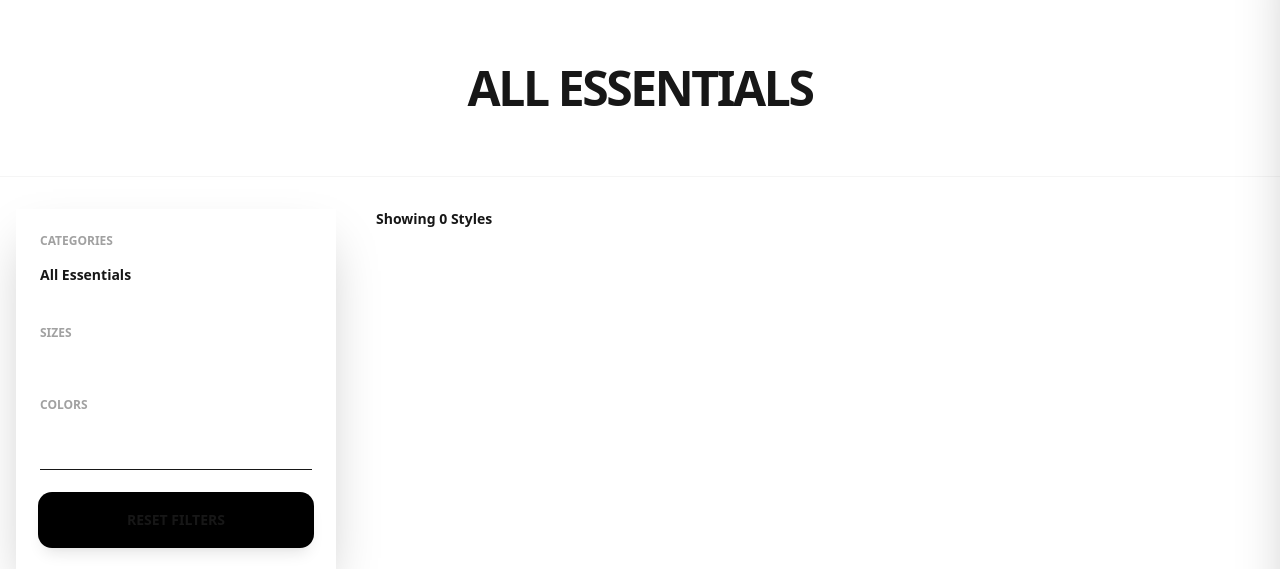
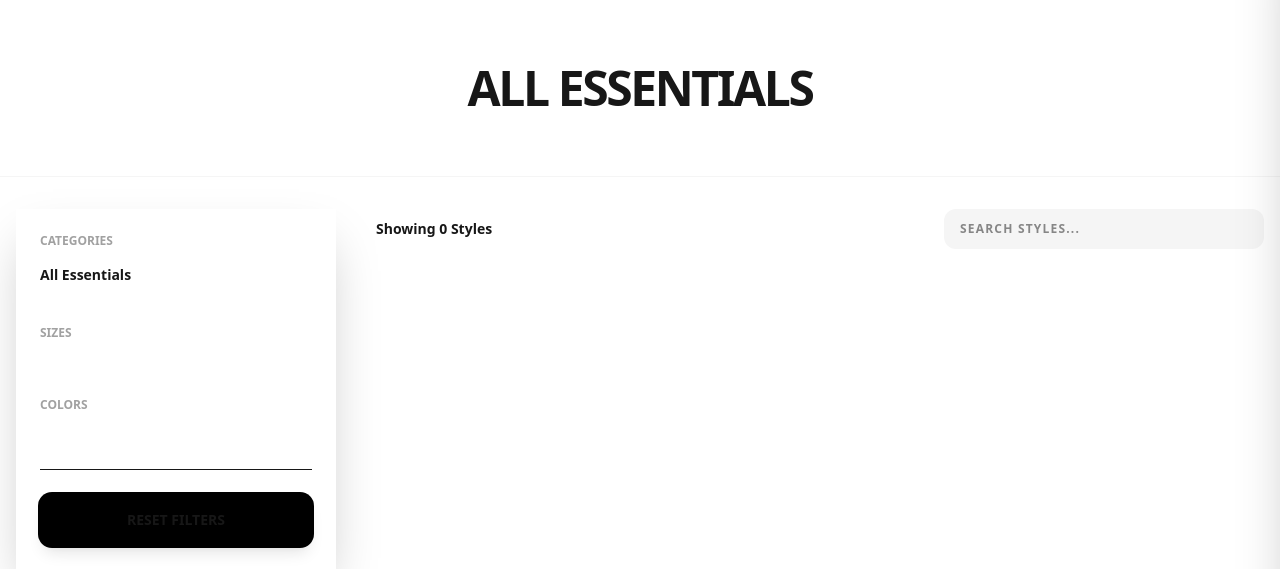
Before and after one commit to chaudharibhagyesh353-source/ecommerce-site, a Django app: page /shop/ in a window 1280 px wide. Shown: the part 81-650 px from the top of the page. Run offline with Django 5.2, Linux system fonts and the light colour scheme; data that the repository does not hold is empty.

Commit message:
search bar updations

```diff
--- a/shop/templates/shop/shop.html
+++ b/shop/templates/shop/shop.html
@@ -17,8 +17,11 @@
     <div class="max-w-7xl mx-auto px-4 py-8">
 
         <!-- MOBILE FILTER BAR -->
-        <div class="lg:hidden flex items-center justify-between mb-6">
+        <!-- MOBILE TOP BAR -->
+<div class="lg:hidden mb-6 space-y-4">
 
+    <!-- Row 1 -->
+    <div class="flex items-center justify-between">
         <p class="text-sm font-bold">
             {{ products|length }} Styles
         </p>
@@ -29,6 +32,13 @@
             <i data-lucide="sliders-horizontal" class="w-4 h-4"></i>
             <span class="text-xs font-bold uppercase">Filters</span>
         </button>
+    </div>
+
+    <!-- Row 2 - Search -->
+    <form action="{% url 'shop' %}" method="GET">
+        <input type="text" name="q" placeholder="Search Styles..."
+            class="w-full px-4 py-3 bg-neutral-100 rounded-xl text-sm font-bold uppercase tracking-widest outline-none focus:bg-white focus:ring-2 focus:ring-black transition">
+    </form>
 
 </div>
 
@@ -135,10 +145,17 @@
             <!-- ================= PRODUCTS ================= -->
             <div class="flex-1">
 
-                <div class="hidden lg:block mb-6">
+                <div class="hidden lg:flex items-center justify-between mb-6">
+
     <p class="text-sm font-bold">
         Showing {{ products|length }} Styles
     </p>
+
+    <form action="{% url 'shop' %}" method="GET" class="w-80">
+        <input type="text" name="q" placeholder="Search Styles..."
+            class="w-full px-4 py-3 bg-neutral-100 rounded-xl text-xs font-bold uppercase tracking-widest outline-none focus:bg-white focus:ring-2 focus:ring-black transition">
+    </form>
+
 </div>
 
                 <div class="grid grid-cols-2 md:grid-cols-2 lg:grid-cols-3 gap-6">
```
Lines whose indentation alone changed are shown as unchanged.
